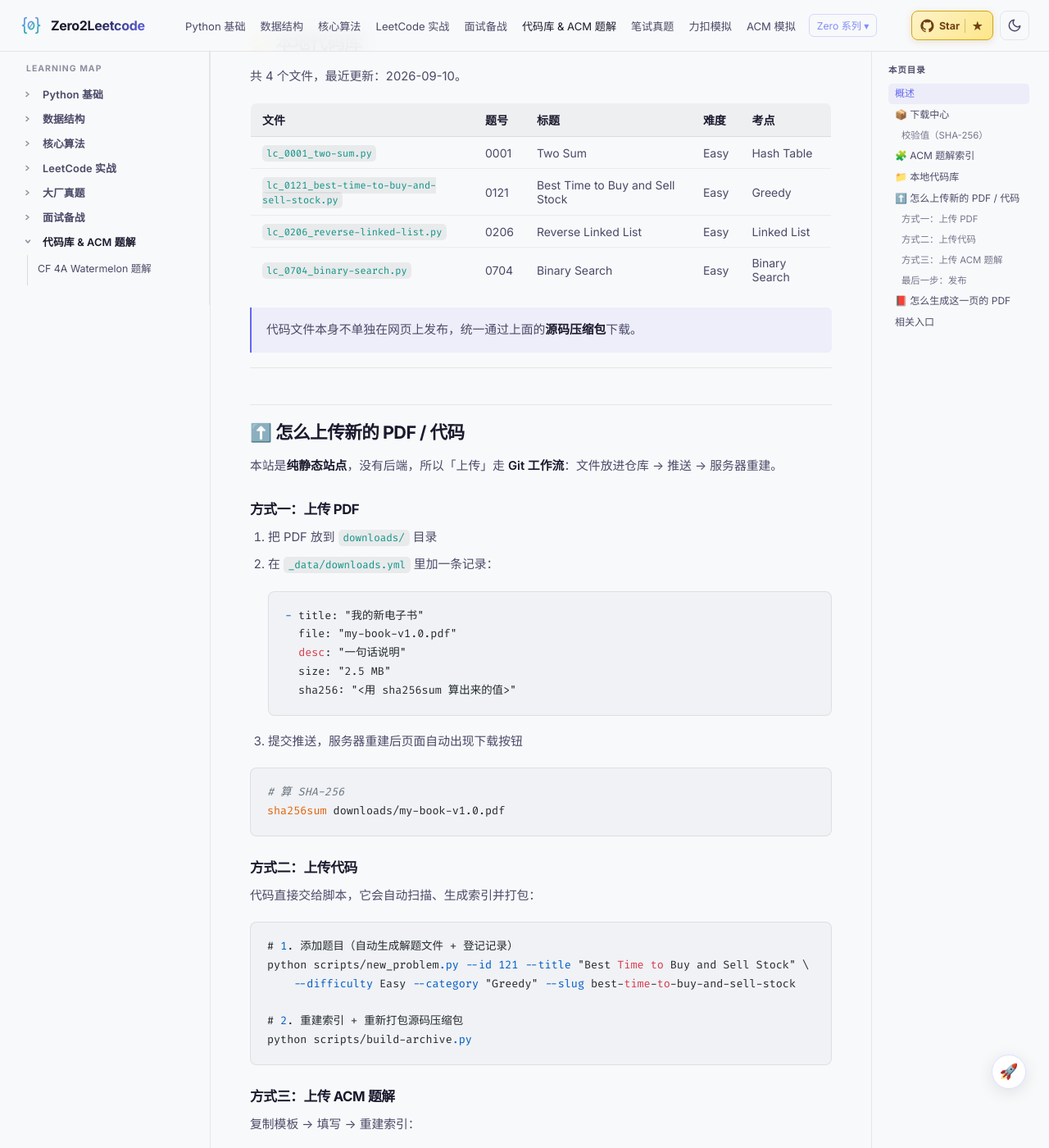
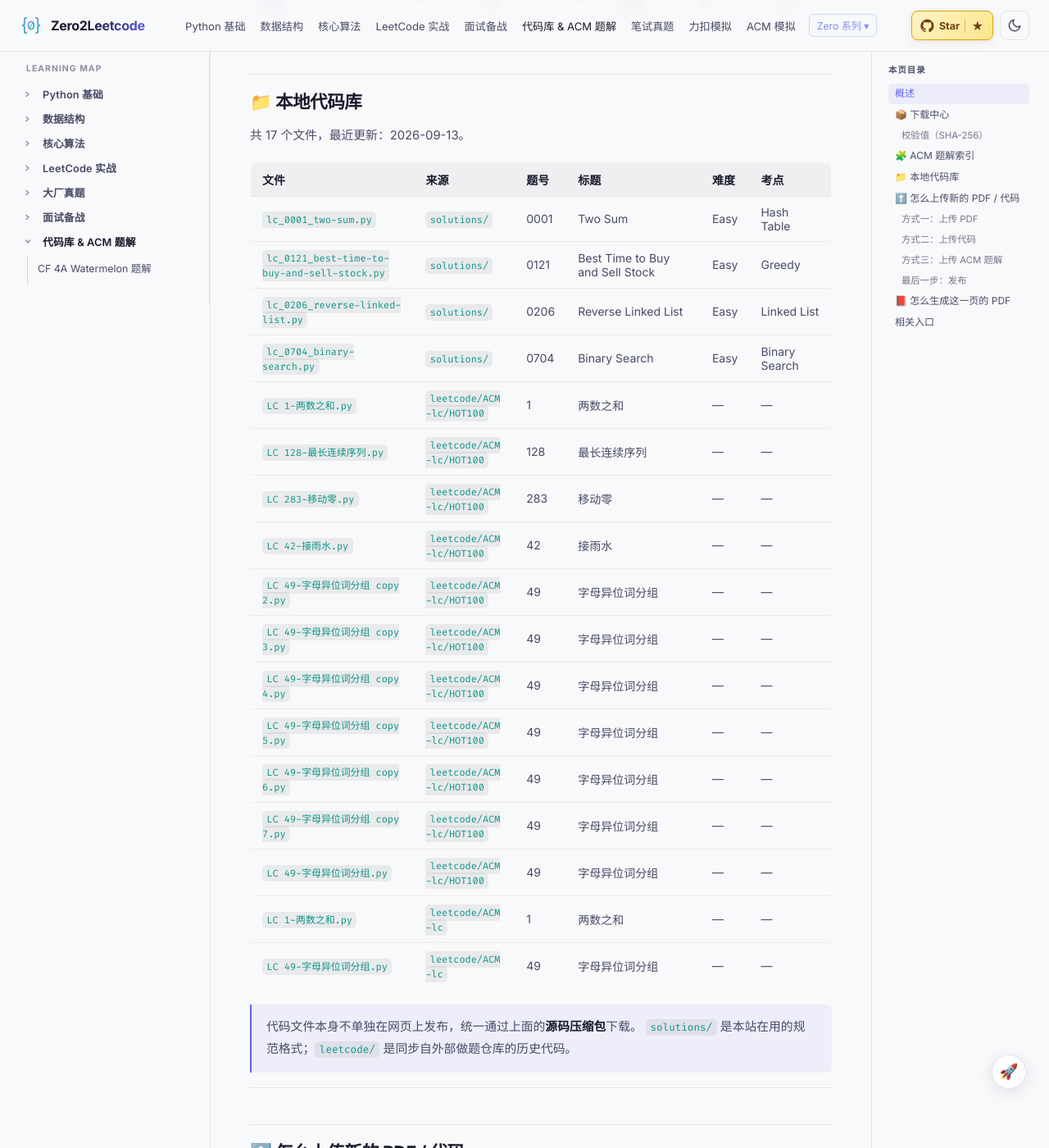
Before and after one commit to cyberspace-cs/zero2Leetcode, a Jekyll site: the page built from 06_code_archive/index.md, in a window 1280 px wide and 1400 px high, scrolled down 2052 px. Shown: the whole window at 82% size. Built offline with Jekyll 4.4.1, drawn with Linux system fonts in a browser that asks for light colours; nearby versions of some CDN libraries; comment, search, counter and statistics services are not loaded; some of the changed text lies outside the part shown.

Commit message:
feat: 代码库索引接入外部 LeetCode 做题仓库
- build-archive.py 增加外部仓库扫描：默认 ../leetcode，可用 LEETCODE_REPO 覆盖
- 解析命名约定 LC <题号>-<题名>.py，去掉 copy N 重复副本后缀，子目录作为来源列
- 外部仓库目录不存在时保留上次索引条目（服务器构建无需该仓库）
- 索引新增 source 字段，页面加「来源」列并区分 solutions/ 与 leetcode/
- 打包 zip 纳入外部仓库源码（排除 .git）
- README 补充克隆、日常更新与降级说明
- verify-deploy.sh 扩展到 31 项自检

```diff
--- a/06_code_archive/index.md
+++ b/06_code_archive/index.md
@@ -15,7 +15,10 @@ eyebrow: Module 07
 
 本模块把两样东西集中管理：
 
-- **本地代码库**：`solutions/` 目录下所有解过的题，按统一命名规范存放，每道题带题号、标题、难度、考点
+- **本地代码库**：两个来源汇总
+  - `solutions/`：按统一命名规范整理的解题文件，带题号、标题、难度、考点
+  - `leetcode/`：**同步自外部做题仓库**（[Gitee buleboy8065/leetcode](https://gitee.com/buleboy8065/leetcode)）的历史代码，
+    以 ACM 模式书写（`input()` 读入、`main()` 入口），题面以注释附在文件末尾
 - **ACM 题解**：`06_code_archive/problems/` 下的竞赛题目，含题意、思路、代码、复杂度与易错点
 
 所有内容都会被打包成**源码压缩包**，和 PDF 电子书一起放在下面的下载中心。
@@ -71,13 +74,14 @@ Get-FileHash .\zero2Leetcode-bluebook-v0.1.0-full.pdf -Algorithm SHA256
 {% if site.data.code_library.files.size > 0 -%}
 共 {{ site.data.code_library.count }} 个文件，最近更新：{{ site.data.code_library.generated_at }}。
 
-| 文件 | 题号 | 标题 | 难度 | 考点 |
-|------|------|------|------|------|
+| 文件 | 来源 | 题号 | 标题 | 难度 | 考点 |
+|------|------|------|------|------|------|
 {% for f in site.data.code_library.files -%}
-| `{{ f.name }}` | {{ f.problem_id }} | {{ f.title }} | {{ f.difficulty }} | {{ f.topic }} |
+| `{{ f.name }}` | `{{ f.source }}` | {{ f.problem_id }} | {{ f.title }} | {{ f.difficulty }} | {{ f.topic }} |
 {% endfor %}
 
 > 代码文件本身不单独在网页上发布，统一通过上面的**源码压缩包**下载。
+> `solutions/` 是本站在用的规范格式；`leetcode/` 是同步自外部做题仓库的历史代码。
 {%- else -%}
 `solutions/` 目录还没有代码。用下面这条命令添加第一道题：
 
--- a/_data/code_library.yml
+++ b/_data/code_library.yml
@@ -1,28 +1,123 @@
 # 本文件由 scripts/build-archive.py 自动生成，请勿手工编辑。
-generated_at: "2026-09-10"
-count: 4
+generated_at: "2026-09-13"
+count: 17
 files:
   - name: "lc_0001_two-sum.py"
+    source: "solutions/"
     problem_id: "0001"
     title: "Two Sum"
     difficulty: "Easy"
     topic: "Hash Table"
     date: "2026-09-10"
   - name: "lc_0121_best-time-to-buy-and-sell-stock.py"
+    source: "solutions/"
     problem_id: "0121"
     title: "Best Time to Buy and Sell Stock"
     difficulty: "Easy"
     topic: "Greedy"
     date: "2026-09-10"
   - name: "lc_0206_reverse-linked-list.py"
+    source: "solutions/"
     problem_id: "0206"
     title: "Reverse Linked List"
     difficulty: "Easy"
     topic: "Linked List"
     date: "2026-09-10"
   - name: "lc_0704_binary-search.py"
+    source: "solutions/"
     problem_id: "0704"
     title: "Binary Search"
     difficulty: "Easy"
     topic: "Binary Search"
     date: "2026-09-10"
+  - name: "LC 1-两数之和.py"
+    source: "leetcode/ACM-lc/HOT100"
+    problem_id: "1"
+    title: "两数之和"
+    difficulty: "—"
+    topic: "—"
+    date: "—"
+  - name: "LC 128-最长连续序列.py"
+    source: "leetcode/ACM-lc/HOT100"
+    problem_id: "128"
+    title: "最长连续序列"
+    difficulty: "—"
+    topic: "—"
+    date: "—"
+  - name: "LC 283-移动零.py"
+    source: "leetcode/ACM-lc/HOT100"
+    problem_id: "283"
+    title: "移动零"
+    difficulty: "—"
+    topic: "—"
+    date: "—"
+  - name: "LC 42-接雨水.py"
+    source: "leetcode/ACM-lc/HOT100"
+    problem_id: "42"
+    title: "接雨水"
+    difficulty: "—"
+    topic: "—"
+    date: "—"
+  - name: "LC 49-字母异位词分组 copy 2.py"
+    source: "leetcode/ACM-lc/HOT100"
+    problem_id: "49"
+    title: "字母异位词分组"
+    difficulty: "—"
+    topic: "—"
+    date: "—"
+  - name: "LC 49-字母异位词分组 copy 3.py"
+    source: "leetcode/ACM-lc/HOT100"
+    problem_id: "49"
+    title: "字母异位词分组"
+    difficulty: "—"
+    topic: "—"
+    date: "—"
+  - name: "LC 49-字母异位词分组 copy 4.py"
+    source: "leetcode/ACM-lc/HOT100"
+    problem_id: "49"
+    title: "字母异位词分组"
+    difficulty: "—"
+    topic: "—"
+    date: "—"
+  - name: "LC 49-字母异位词分组 copy 5.py"
+    source: "leetcode/ACM-lc/HOT100"
+    problem_id: "49"
+    title: "字母异位词分组"
+    difficulty: "—"
+    topic: "—"
+    date: "—"
+  - name: "LC 49-字母异位词分组 copy 6.py"
+    source: "leetcode/ACM-lc/HOT100"
+    problem_id: "49"
+    title: "字母异位词分组"
+    difficulty: "—"
+    topic: "—"
+    date: "—"
+  - name: "LC 49-字母异位词分组 copy 7.py"
+    source: "leetcode/ACM-lc/HOT100"
+    problem_id: "49"
+    title: "字母异位词分组"
+    difficulty: "—"
+    topic: "—"
+    date: "—"
+  - name: "LC 49-字母异位词分组.py"
+    source: "leetcode/ACM-lc/HOT100"
+    problem_id: "49"
+    title: "字母异位词分组"
+    difficulty: "—"
+    topic: "—"
+    date: "—"
+  - name: "LC 1-两数之和.py"
+    source: "leetcode/ACM-lc"
+    problem_id: "1"
+    title: "两数之和"
+    difficulty: "—"
+    topic: "—"
+    date: "—"
+  - name: "LC 49-字母异位词分组.py"
+    source: "leetcode/ACM-lc"
+    problem_id: "49"
+    title: "字母异位词分组"
+    difficulty: "—"
+    topic: "—"
+    date: "—"
--- a/_data/downloads.yml
+++ b/_data/downloads.yml
@@ -33,8 +33,8 @@ items:
   - title: "我的代码库 · 源码包"
     file: "zero2Leetcode-my-solutions-v0.1.0.zip"
     desc: "solutions/ 解题代码 + 06_code_archive/ ACM 题解，由 build-archive.py 自动打包"
-    size: "5 KB"
-    sha256: "b65c903724e681ce646b858a76c0eb734308891c8b3b8ed3c9c680dd9106564e"
+    size: "12 KB"
+    sha256: "130ec3ada90552b136836134494a723c3a120bfb384398b9e2b063f45fe7fda4"
 
   - title: "代码库 & ACM 题解 · PDF"
     file: "zero2Leetcode-code-archive-v0.1.0.pdf"
```
Also changed, not shown: 06_code_archive/README.md (+47 -1 lines), scripts/build-archive.py (+103 -8 lines), 2 other files.
